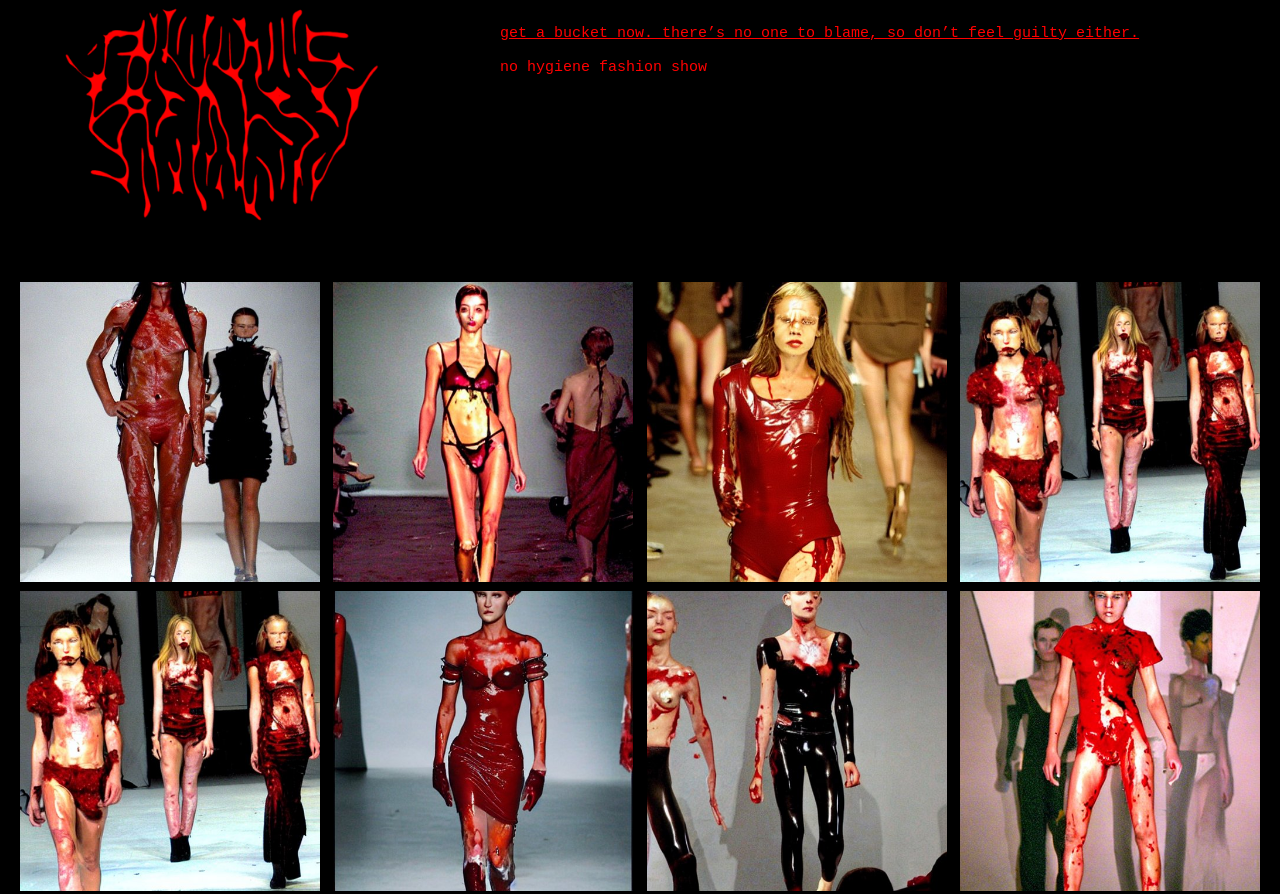
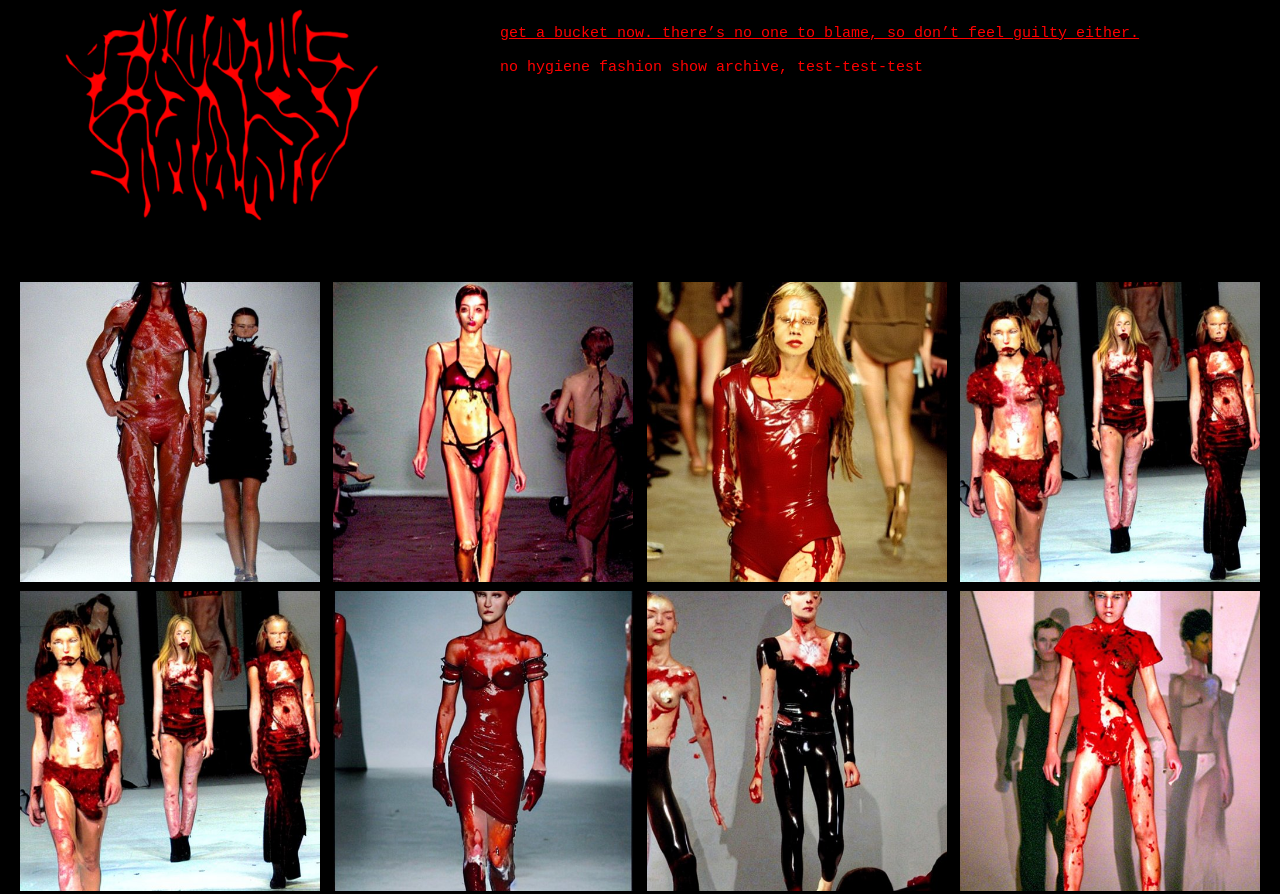
Before and after one commit to nohygiene/nohygienefashion, a plain HTML site: page nohygienefashioninstallation.html in a window 1280 px wide. Shown: the top 894 px of the page. Drawn offline with Linux system fonts and the light colour scheme.

Commit message:
Update nohygienefashioninstallation.html

```diff
--- a/nohygienefashioninstallation.html
+++ b/nohygienefashioninstallation.html
@@ -63,6 +63,7 @@ alt="" title="get a bucket now. there’s no one to blame, so don’t feel guilt
   <br>
   <br>
   no hygiene fashion show
+  archive, test-test-test
 
 
 
```
